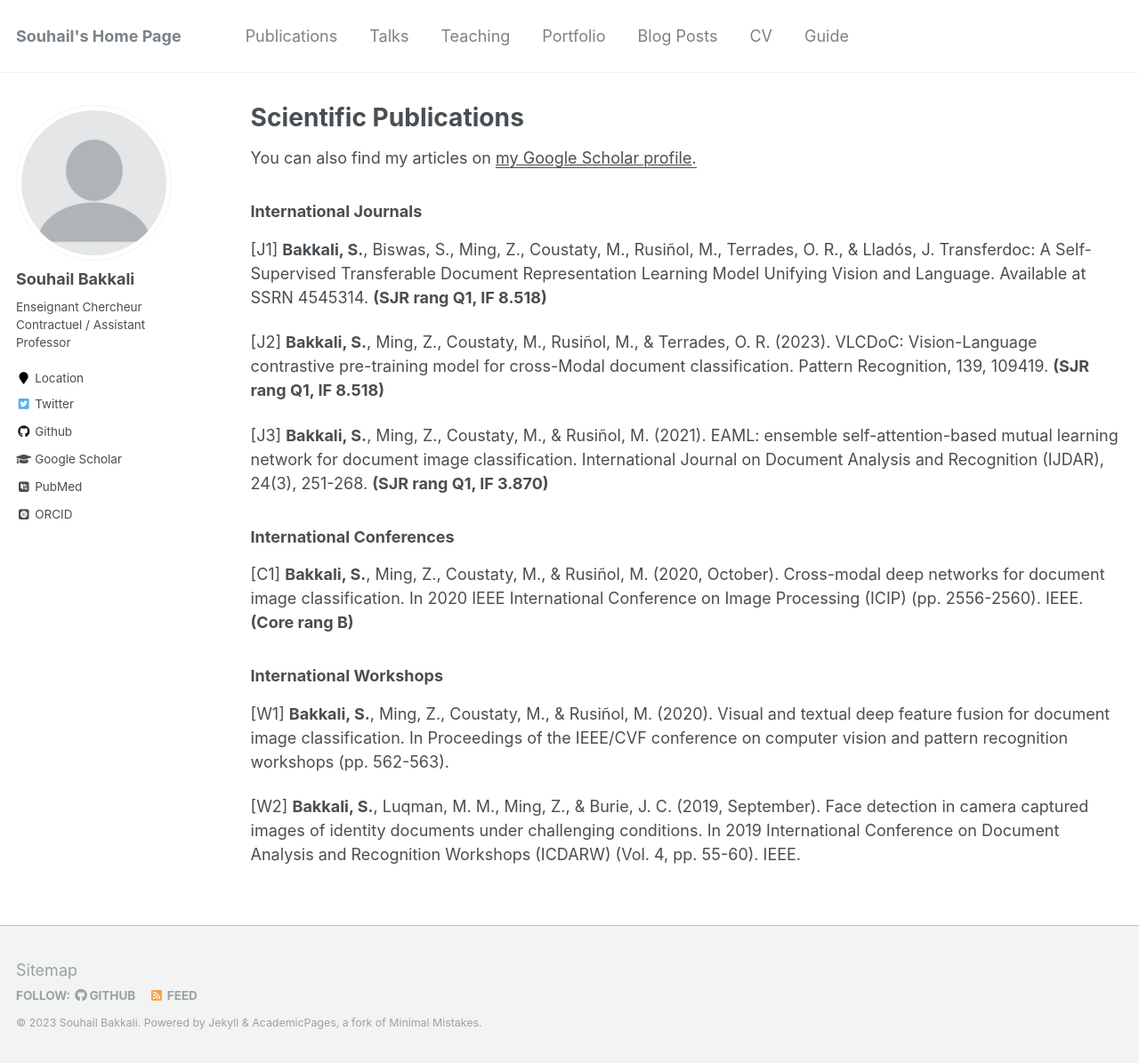
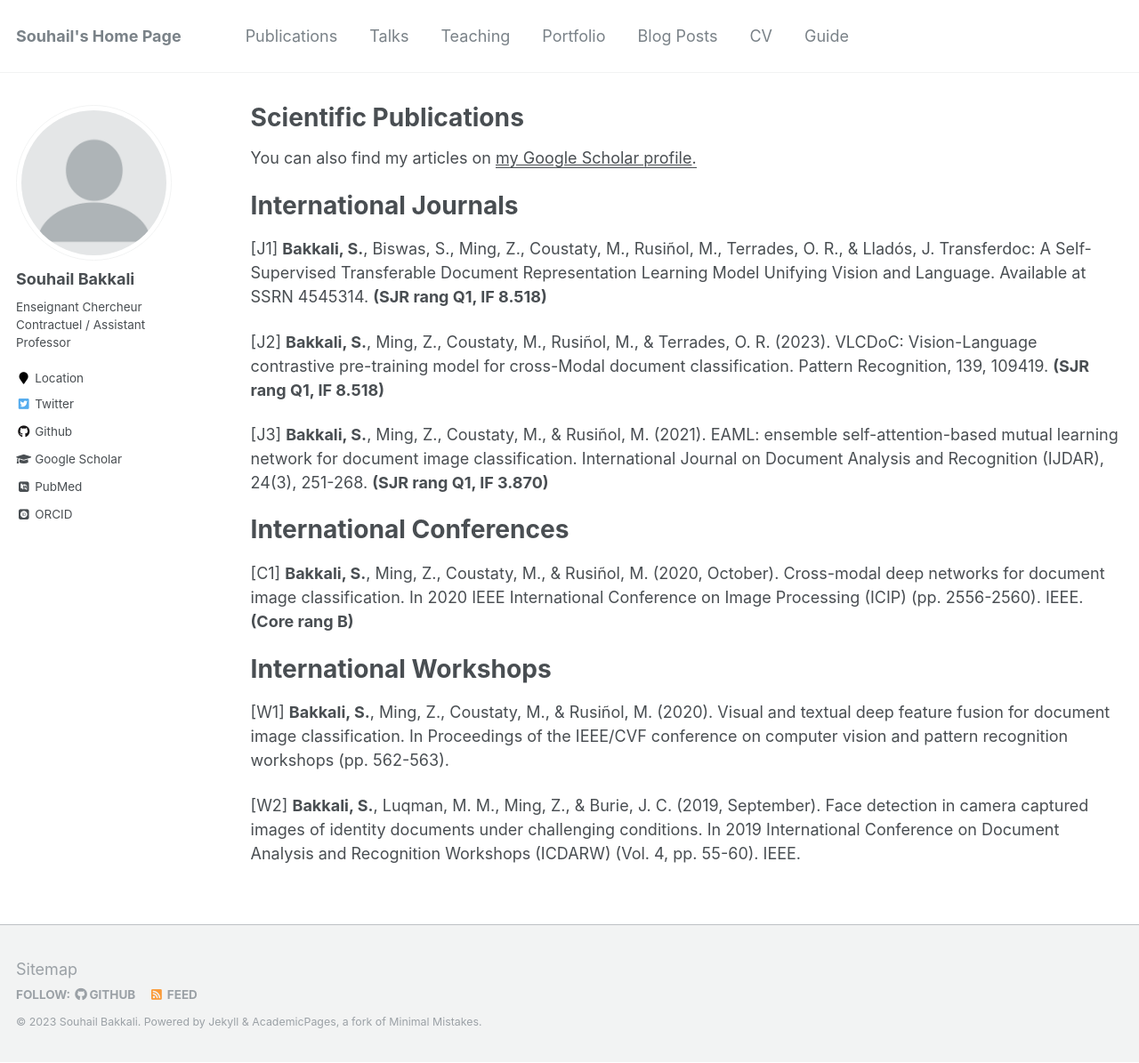
Before and after one commit to Sbakkalii/Sbakkalii.github.io, a Jekyll site: the page built from _publications/scientific-publications.md, in a window 1280 px wide and 1195 px high. Shown: the whole window at 89% size. Built offline with Jekyll 4.4.1, drawn with Linux system fonts in a browser that asks for light colours; some web fonts are replaced.

```diff
--- a/_publications/scientific-publications.md
+++ b/_publications/scientific-publications.md
@@ -10,7 +10,7 @@ redirect_from:
 {% include base_path %}
 You can also find my articles on <u><a href="https://scholar.google.com/citations?user=gO_Q48IAAAAJ&hl=fr">my Google Scholar profile</a>.</u>
 
-### **International Journals**
+# **International Journals**
 
 [J1] **Bakkali, S.**, Biswas, S., Ming, Z., Coustaty, M., Rusiñol, M., Terrades, O. R., & Lladós, J. Transferdoc: A Self-Supervised Transferable Document Representation Learning Model Unifying Vision and Language. Available at SSRN 4545314. **(SJR rang Q1, IF 8.518)**
 
@@ -18,11 +18,11 @@ You can also find my articles on <u><a href="https://scholar.google.com/citation
 
 [J3] **Bakkali, S.**, Ming, Z., Coustaty, M., & Rusiñol, M. (2021). EAML: ensemble self-attention-based mutual learning network for document image classification. International Journal on Document Analysis and Recognition (IJDAR), 24(3), 251-268. **(SJR rang Q1, IF 3.870)**
 
-### **International Conferences**
+# **International Conferences**
 
 [C1] **Bakkali, S.**, Ming, Z., Coustaty, M., & Rusiñol, M. (2020, October). Cross-modal deep networks for document image classification. In 2020 IEEE International Conference on Image Processing (ICIP) (pp. 2556-2560). IEEE. **(Core rang B)**
 
-### **International Workshops**
+# **International Workshops**
 
 [W1] **Bakkali, S.**, Ming, Z., Coustaty, M., & Rusiñol, M. (2020). Visual and textual deep feature fusion for document image classification. In Proceedings of the IEEE/CVF conference on computer vision and pattern recognition workshops (pp. 562-563).
 
```
